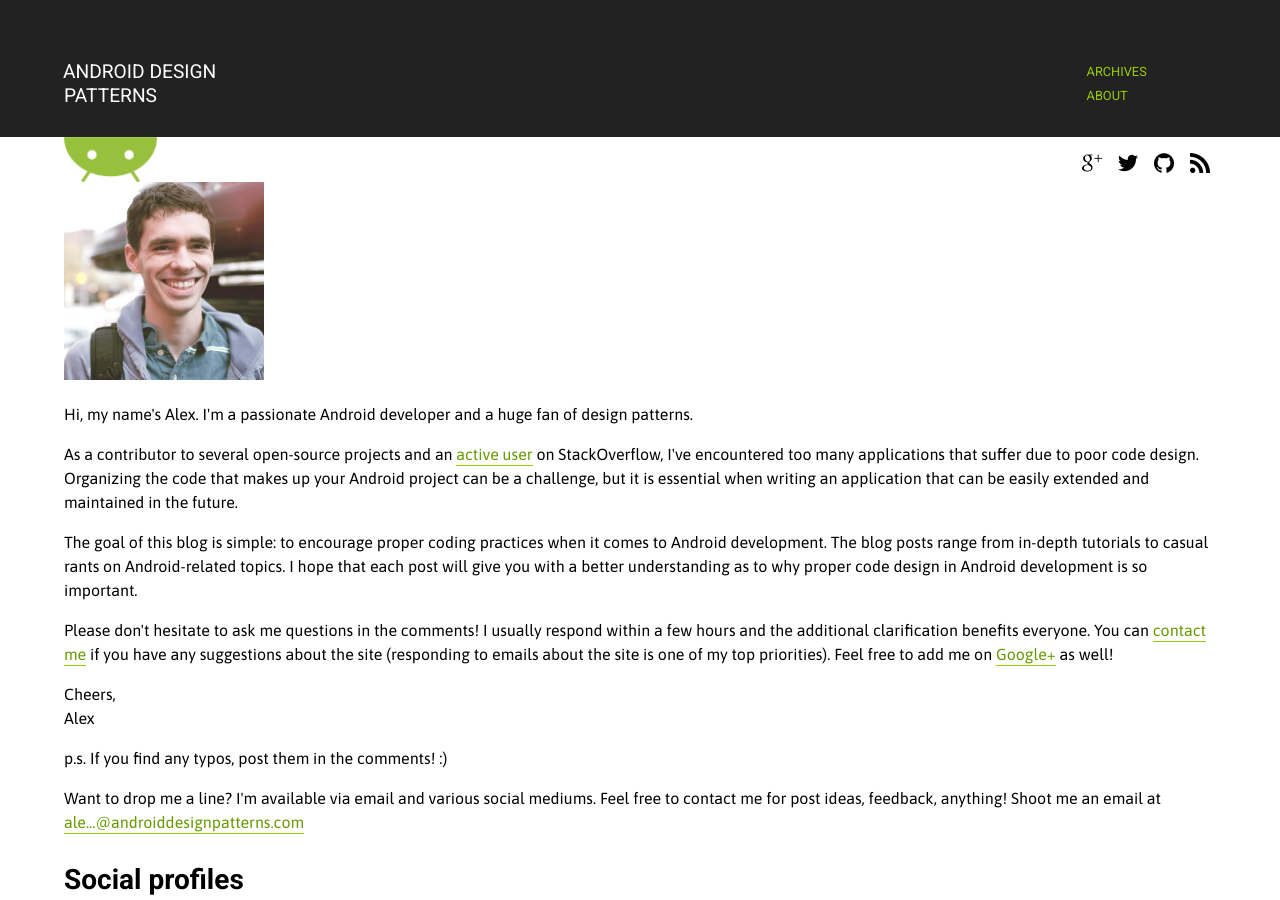
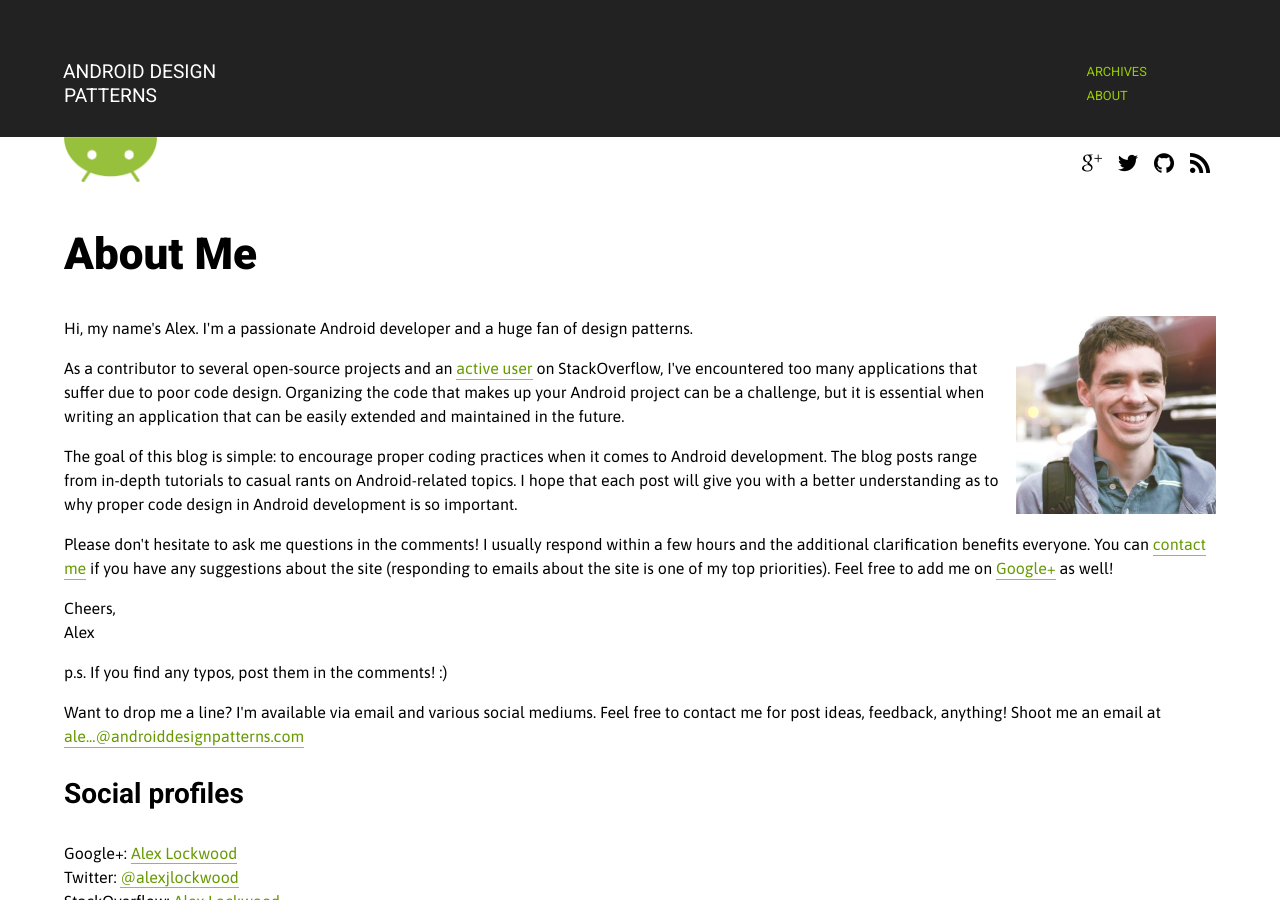
Before and after one commit to alexjlockwood/AndroidDesignPatterns, a Jekyll site: the page built from about/index.html, in a window 1280 px wide and 900 px high. Built offline with Jekyll 4.4.1, drawn with Linux system fonts in a browser that asks for light colours; Markdown is read by kramdown in place of the engine named in the settings; comment, search, counter and statistics services are not loaded.

Commit message:
TODO: create a layout for pages? TODO: float profile pic to the right?

```diff
--- a/about/index.html
+++ b/about/index.html
@@ -11,7 +11,10 @@ sitemap:
 <!-- TODO: upload picture to github pages instead of hosting it on blogspot. -->
 <!-- TODO: tell people to submit pull requests if they find typos! -->
 <!-- TODO: reorganize this page! -->
-<img src="/images/profile-photo.jpg" alt="A photo of Alex Lockwood" border="0" height="198" width="200" />
+
+<header><h1>About Me</h1></header>
+
+<img src="/images/profile-photo.jpg" alt="A photo of Alex Lockwood" style="height:198px;width:200px;margin-left: 5px;float:right;" />
 
 <p>Hi, my name's Alex. I'm a passionate Android developer and a huge fan of design patterns.</p>
 
```
